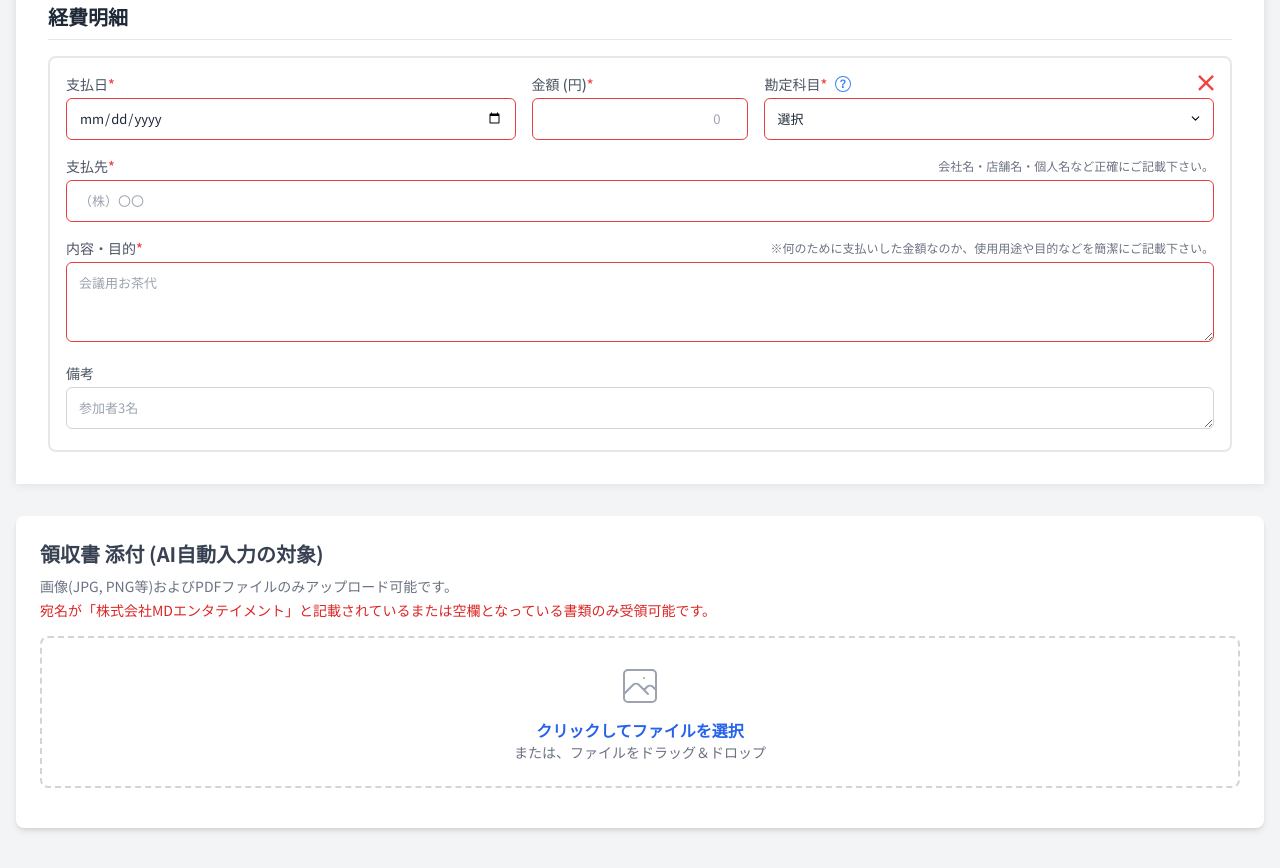
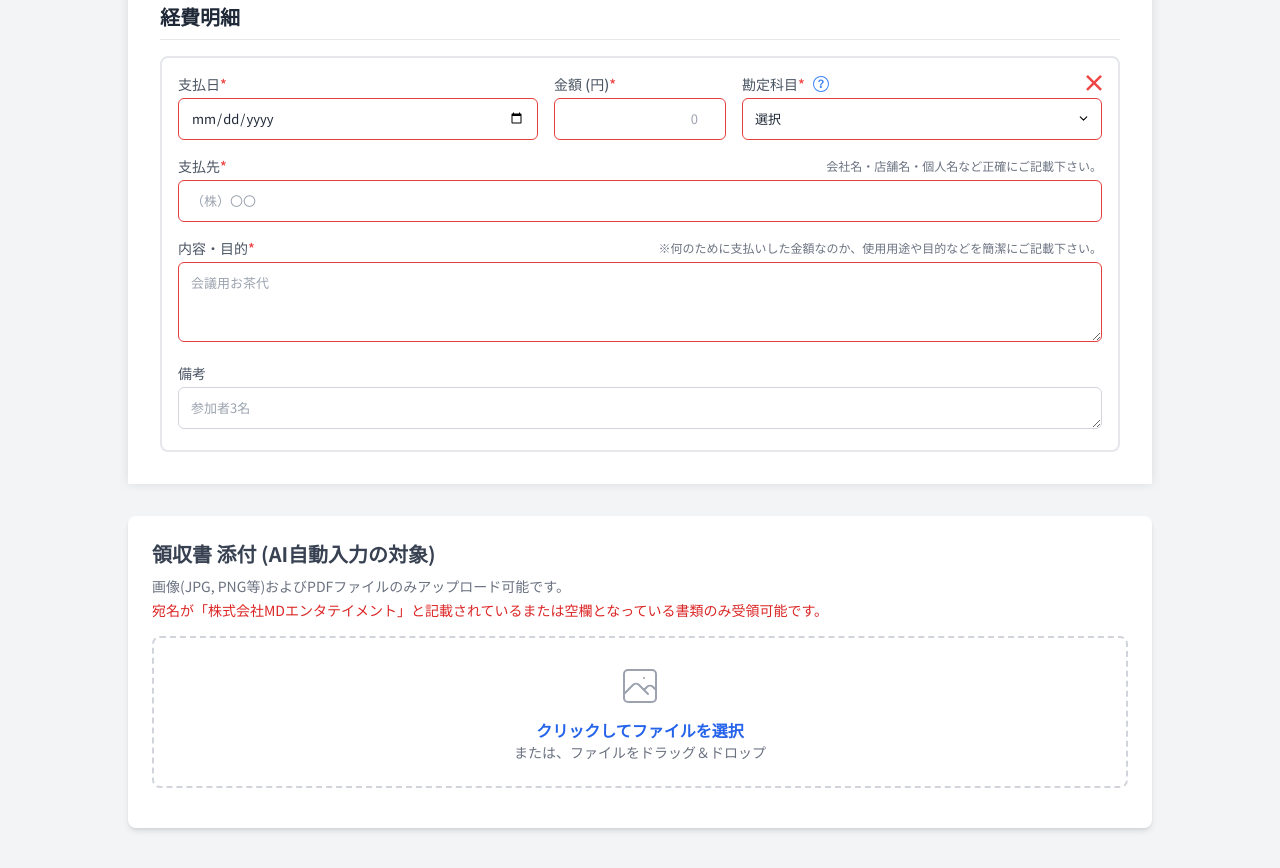
Before and after one commit to mdent-corp/keihiseisan-app, a website: page index.html in a window 1280 px wide. Shown: the part 1154-2022 px from the top of the page. Drawn offline with nearby package versions, Linux system fonts and the light colour scheme; a script that the page names is missing.

Commit message:
Update index.html

```diff
--- a/index.html
+++ b/index.html
@@ -49,10 +49,20 @@
         <button id="analyze-receipt-btn" class="bg-purple-600 hover:bg-purple-700 text-white font-bold py-2 px-4 rounded-lg shadow-md transition-transform transform hover:scale-105 flex items-center">✨ 領収書から自動入力</button>
         <button id="generate-pdf-btn" class="bg-green-600 hover:bg-green-700 text-white font-bold py-3 px-6 rounded-lg shadow-lg transition-transform transform hover:scale-105"><svg xmlns="http://www.w3.org/2000/svg" class="h-6 w-6 inline-block mr-2" fill="none" viewBox="0 0 24 24" stroke="currentColor"><path stroke-linecap="round" stroke-linejoin="round" stroke-width="2" d="M4 16v1a3 3 0 003 3h10a3 3 0 003-3v-1m-4-4l-4 4m0 0l-4-4m4 4V4" /></svg>PDFを発行する</button>
     </div>
-    <form id="main-form" class="w-full max-w-7xl mx-auto">
+    <form id="main-form" class="w-full max-w-5xl mx-auto">
         <div id="reimbursement-form">
             <div id="pdf-page-1" class="printable-area bg-white text-gray-800">
-                <header class="mb-8"><h1 class="text-3xl md:text-4xl font-bold text-center mb-4">立替経費精算書</h1><div class="flex flex-col md:flex-row justify-between items-start md:items-end"><div class="text-left mb-2 md:mb-0"><p class="text-base md:text-lg">株式会社MDエンタテイメント 御中</p></div><div class="text-left md:text-right w-full md:w-auto"><p class="text-base md:text-lg">発行日: <span class="issue-date-pdf"></span></p></div></div></header>
+                <header class="mb-8"><h1 class="text-3xl md:text-4xl font-bold text-center mb-4">立替経費精算書</h1>
+					<div class="flex flex-col md:flex-row justify-between items-start md:items-end">
+						<div class="text-left mb-2 md:mb-0">
+							<p class="text-base md:text-lg">株式会社MDエンタテイメント 御中</p>
+						</div>
+						<div class="text-left md:text-right w-full md:w-auto">
+							<p class="text-base md:text-lg">発行日: <span class="issue-date-pdf"></span>
+							</p>
+						</div>
+					</div>
+				</header>
                 <section id="applicant-info" class="mb-8 p-4 border border-gray-300 rounded-lg"><h2 class="text-xl font-semibold mb-4 pb-2 border-b">申請者情報</h2></section>
                 <section id="bank-info" class="mb-8 p-4 border border-gray-300 rounded-lg"><h2 class="text-xl font-semibold mb-4 pb-2 border-b">振込先口座 <span class="text-red-500 screen-only">*</span></h2></section>
                 <section id="expense-details-section"><h2 class="text-xl font-semibold mb-4 pb-2 border-b">経費明細</h2><div id="expense-items" class="space-y-4"></div></section>
@@ -63,7 +73,7 @@
             </div>
         </div>
     </form>
-    <div class="w-full max-w-7xl mx-auto mt-8 no-print">
+    <div class="w-full max-w-5xl mx-auto mt-8 no-print">
         <div class="p-4 sm:p-6 bg-white rounded-lg shadow-md">
             <h2 class="text-xl font-semibold mb-2 text-gray-700">領収書 添付 (AI自動入力の対象)</h2>
             <p class="text-sm text-gray-500 mb-1">画像(JPG, PNG等)およびPDFファイルのみアップロード可能です。</p>
```
